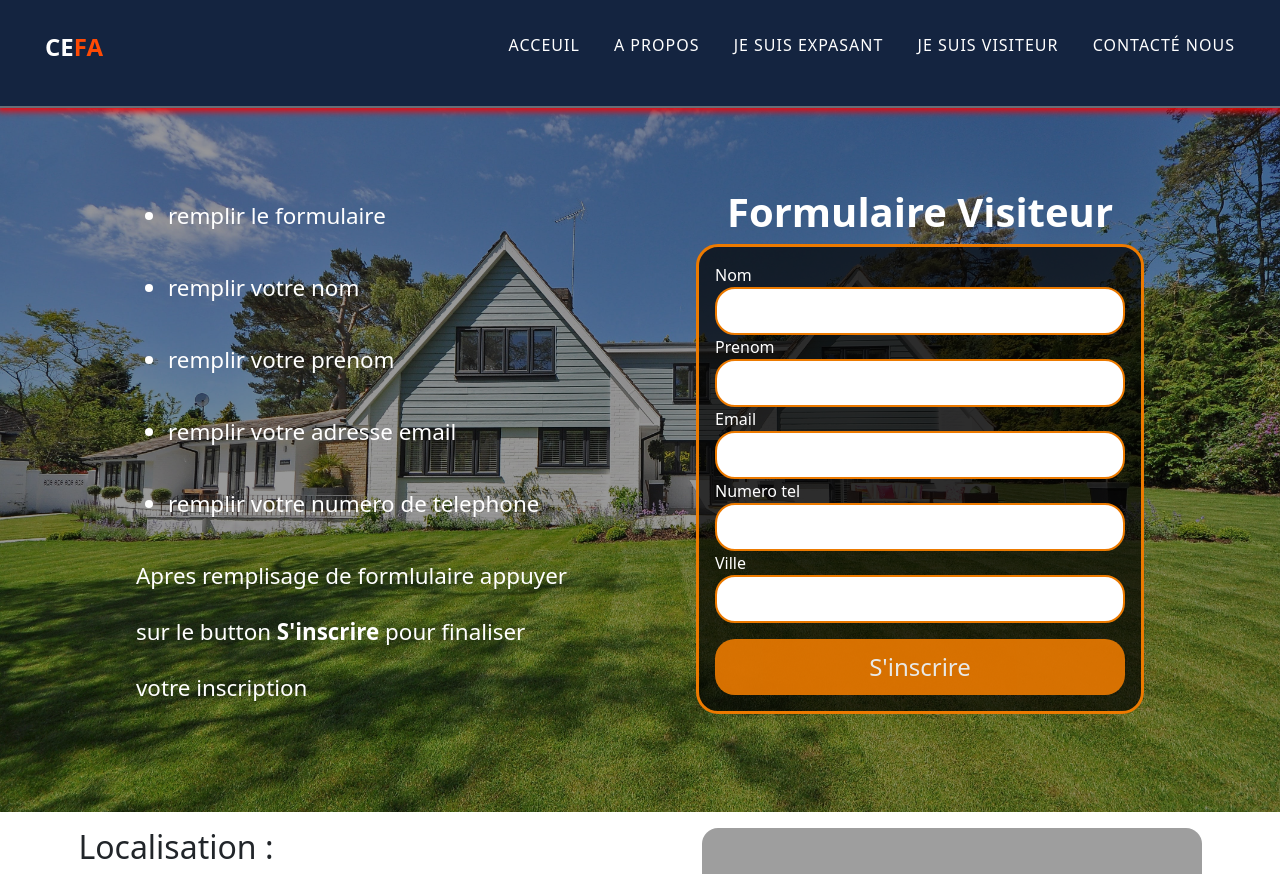
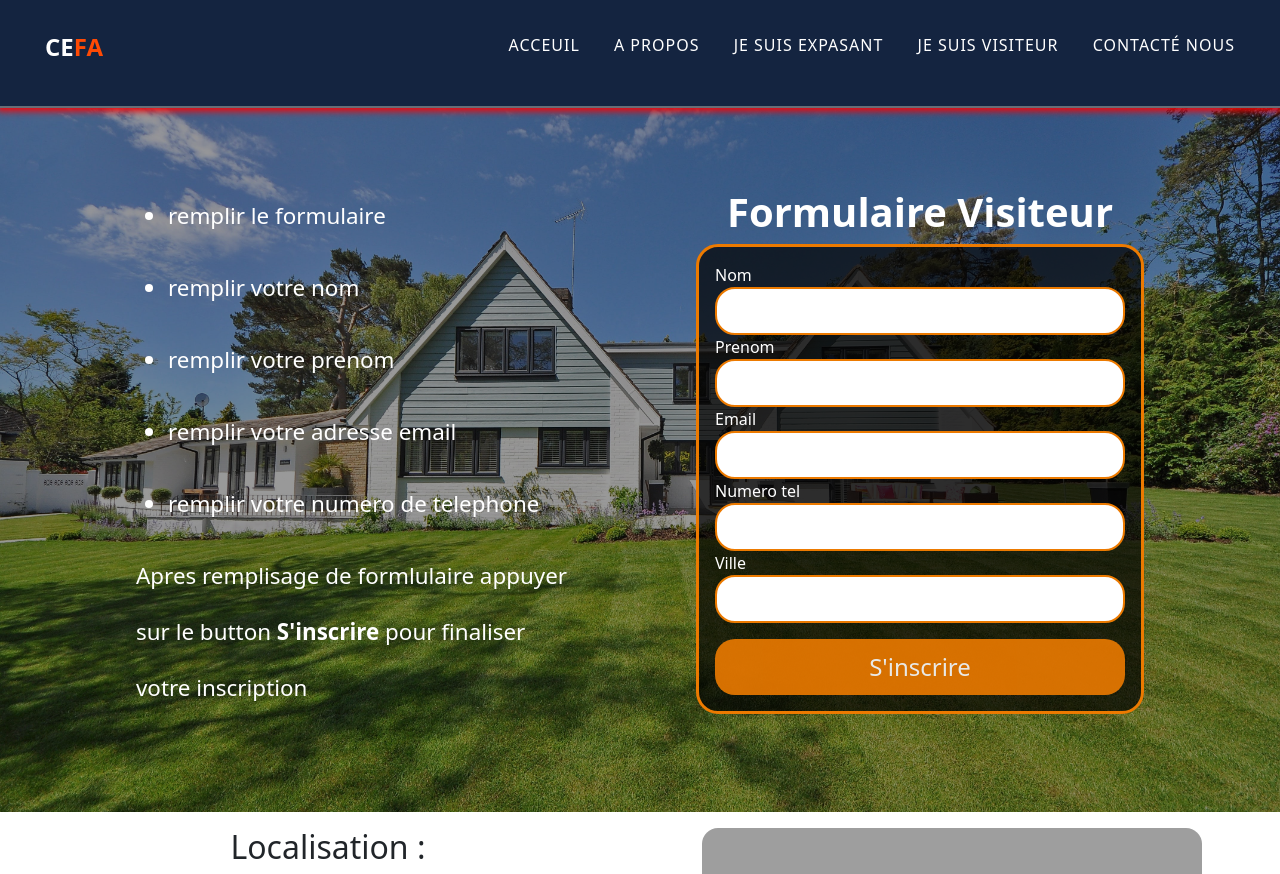
Before and after one commit to youcefpy/immobProject, a Django app: page /inscription_visiteur/ in a window 1280 px wide. Shown: the top 874 px of the page. Run offline with Django 4.2, Linux system fonts and the light colour scheme; a map, chart or similar area stays blank; parts of the project's set-up code (start-up, migrations or seed data) failed here and were passed over; grey boxes are pictures that could not be loaded.

Commit message:
change style in visitor in div map center the title

```diff
--- a/static/css/style.css
+++ b/static/css/style.css
@@ -544,6 +544,10 @@ display: flex;
   display: none;
 }
 
+.div-map-visiteur h2{
+  text-align: center;
+}
+
 @media only screen and  (max-width:768px) {
   .banner{
     height: 85vh;
@@ -668,6 +672,7 @@ display: flex;
     width: 100% ;
     margin: 10px 0 10px 0;
   }
+
   .div-map-img {
     width: 100% ;
   }
```
